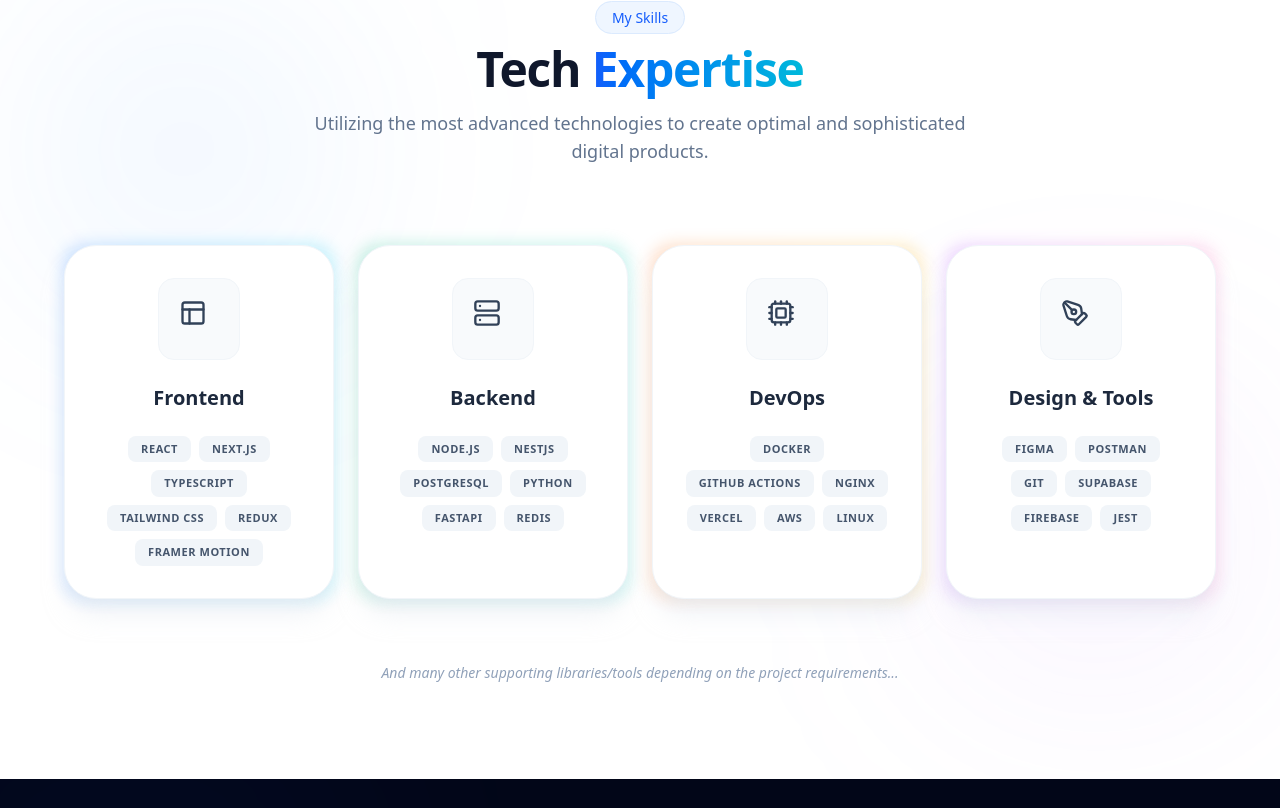
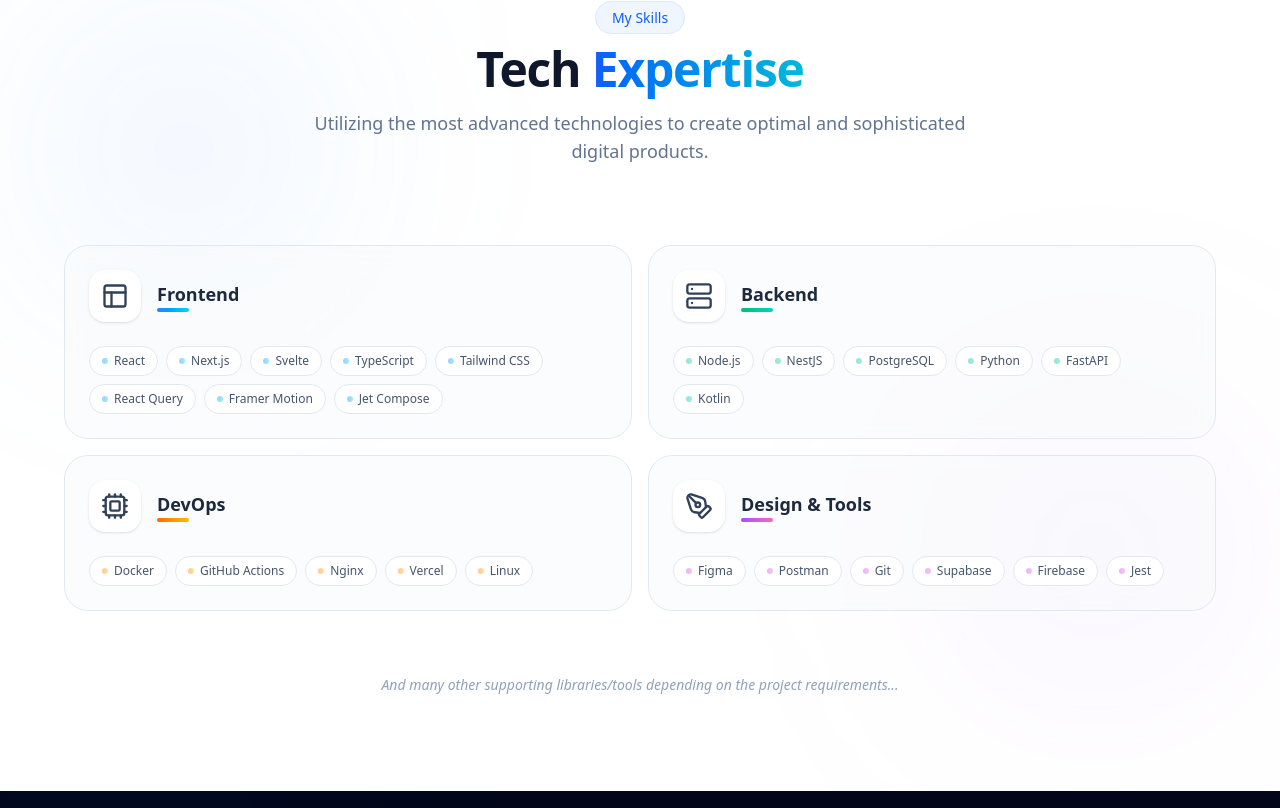
Before and after one commit to quyng24/portfolio, a Next.js app: page / in a window 1280 px wide. Shown: the part 2569-3377 px from the top of the page. Built offline with nearby package versions, Linux system fonts and the light colour scheme.

Commit message:
chore(interface): fix section teckstack, project

```diff
--- a/src/app/page.tsx
+++ b/src/app/page.tsx
@@ -25,7 +25,9 @@
         "NextJS",
         "TypeScript",
         "TailwindCSS",
-        "Redux",
+        "Python",
+        "Kotlin",
+        "Jet Compose",
         "Git",
       ],
     },
--- a/src/components/ProjectsSection.tsx
+++ b/src/components/ProjectsSection.tsx
@@ -3,54 +3,9 @@
 import { useEffect, useState } from "react";
 import CaseStudyModal from "./CaseStudyModal";
 import ProjectCard, { Project } from "./ProjectCard";
+import { projects } from "@/stores/data_mock";
 
 export const ProjectsSection = () => {
-  const projects = [
-    {
-      image: "/images/favicon.ico",
-      title: "Taekwondo Club Management System",
-      description:
-        "Facial recognition application for automated student attendance tracking and handling complex tuition fee logic.",
-      techStack: ["Python", "FastAPI", "PostgreSQL", "Next.Js"],
-      demoLink: "https://panda-taekwondo.vercel.app",
-      githubLink: "",
-      caseStudyContent: {
-        problem: "string",
-        solution: "",
-        features: ["1", "2"],
-        results: "",
-      },
-    },
-    {
-      image: "",
-      title: "Project Sumary",
-      description: "The website provides statistics for a few small products.",
-      techStack: ["NodeJS", "NestJS", "VueJs", "PostgreSQL"],
-      demoLink: "https://project-sumary.vercel.app",
-      githubLink: "",
-      caseStudyContent: {
-        problem: "string",
-        solution: "",
-        features: ["1", "2"],
-        results: "",
-      },
-    },
-    {
-      image: "",
-      title: "Mobile Fitness App",
-      description:
-        "Ứng dụng theo dõi sức khỏe và lịch trình tập luyện thời gian thực.",
-      techStack: ["React Native", "Firebase", "Supabase"],
-      demoLink: "#",
-      githubLink: "",
-      caseStudyContent: {
-        problem: "string",
-        solution: "",
-        features: ["1", "2"],
-        results: "",
-      },
-    },
-  ];
   const [selectedProject, setSelectedProject] = useState<Project | null>(null);
   const [isModalOpen, setIsModalOpen] = useState(false);
 
--- a/src/components/TechStack.tsx
+++ b/src/components/TechStack.tsx
@@ -1,46 +1,9 @@
 "use client";
 
+import { techStack } from "@/stores/data_mock";
 import { motion } from "framer-motion";
-import { Cpu, Layout, PenTool, Server } from "lucide-react";
 
 export default function TechStack() {
-  const techStack = [
-    {
-      category: "Frontend",
-      icon: <Layout size={28} />,
-      items: [
-        "React",
-        "Next.js",
-        "TypeScript",
-        "Tailwind CSS",
-        "Redux",
-        "Framer Motion",
-      ],
-      gradient: "from-blue-500 to-cyan-400",
-      iconColor: "text-blue-500",
-    },
-    {
-      category: "Backend",
-      icon: <Server size={28} />,
-      items: ["Node.js", "NestJS", "PostgreSQL", "Python", "FastAPI", "Redis"],
-      gradient: "from-emerald-500 to-teal-400",
-      iconColor: "text-emerald-500",
-    },
-    {
-      category: "DevOps",
-      icon: <Cpu size={28} />,
-      items: ["Docker", "GitHub Actions", "Nginx", "Vercel", "AWS", "Linux"],
-      gradient: "from-orange-500 to-amber-400",
-      iconColor: "text-orange-500",
-    },
-    {
-      category: "Design & Tools",
-      icon: <PenTool size={28} />,
-      items: ["Figma", "Postman", "Git", "Supabase", "Firebase", "Jest"],
-      gradient: "from-purple-500 to-pink-400",
-      iconColor: "text-purple-500",
-    },
-  ];
   return (
     <section
       id="techstack"
@@ -77,46 +40,60 @@
         </div>
 
         {/* Grid Container */}
-        <div className="grid grid-cols-1 sm:grid-cols-2 lg:grid-cols-4 gap-6">
+        <div className="grid grid-cols-1 md:grid-cols-6 gap-4">
           {techStack.map((stack, index) => (
             <motion.div
               key={index}
-              initial={{ opacity: 0, y: 30 }}
+              initial={{ opacity: 0, y: 20 }}
               whileInView={{ opacity: 1, y: 0 }}
               viewport={{ once: true }}
               transition={{ delay: index * 0.1 }}
-              whileHover={{ y: -10 }}
-              className="group relative"
+              className={`relative group ${
+                index === 0
+                  ? "md:col-span-3"
+                  : index === 1
+                    ? "md:col-span-3"
+                    : "md:col-span-2 lg:col-span-3"
+              }`}
             >
-              <div
-                className={`absolute -inset-0.5 bg-linear-to-r ${stack.gradient} rounded-3xl blur opacity-20 group-hover:opacity-70 transition duration-500`}
-              ></div>
-
-              <div className="relative h-full bg-white dark:bg-slate-900 p-8 rounded-4xl border border-slate-100 dark:border-slate-800 flex flex-col items-center shadow-xl shadow-slate-200/50 dark:shadow-none">
-                {/* Icon Container với hiệu ứng xoay nhẹ */}
-                <div className="mb-6 relative">
-                  <div className="absolute inset-0 bg-blue-500/20 blur-xl rounded-full scale-0 group-hover:scale-150 transition-transform duration-500"></div>
-                  <div className="relative p-5 bg-slate-50 dark:bg-slate-800/50 rounded-2xl `group-hover:rotate-10 transition-transform duration-300 border border-slate-100 dark:border-slate-700">
-                    <div className="w-10 h-10 text-slate-700 dark:text-slate-200 group-hover:text-blue-600 dark:group-hover:text-blue-400 transition-colors">
-                      {stack.icon}
-                    </div>
+              <div className="relative h-full bg-slate-50/50 dark:bg-slate-900/50 backdrop-blur-sm p-6 rounded-3xl border border-slate-200 dark:border-slate-800 hover:border-blue-500/30 transition-all duration-500">
+                {/* Header Card */}
+                <div className="flex items-center gap-4 mb-6">
+                  <div
+                    className={`p-3 rounded-2xl bg-white dark:bg-slate-800 shadow-sm text-slate-700 dark:text-slate-300 group-hover:scale-110 transition-transform duration-300`}
+                  >
+                    {stack.icon}
+                  </div>
+                  <div>
+                    <h4 className="text-lg font-bold text-slate-800 dark:text-white">
+                      {stack.category}
+                    </h4>
+                    <div
+                      className={`h-1 w-8 rounded-full bg-linear-to-r ${stack.gradient}`}
+                    />
                   </div>
                 </div>
 
-                {/* Title */}
-                <h4 className="text-xl font-bold mb-6 text-slate-800 dark:text-white group-hover:text-blue-600 dark:group-hover:text-blue-400 transition-colors">
-                  {stack.category}
-                </h4>
-
-                {/* Skills Badge Cloud */}
-                <div className="flex flex-wrap justify-center gap-2">
+                {/* Tags Cloud */}
+                <div className="flex flex-wrap gap-2">
                   {stack.items.map((item, i) => (
-                    <span
+                    <motion.span
                       key={i}
-                      className="text-[11px] uppercase tracking-wider font-bold py-1 px-3 bg-slate-100 dark:bg-slate-800/80 text-slate-600 dark:text-slate-400 rounded-lg border border-transparent group-hover:border-blue-500/20 transition-all"
+                      whileHover={{ scale: 1.05 }}
+                      className="group/tag relative flex items-center gap-1.5 py-1.5 px-3 rounded-full
+                                bg-white dark:bg-slate-800/80
+                                text-slate-600 dark:text-slate-400
+                                text-xs font-medium border border-slate-200 dark:border-slate-700/50
+                                hover:bg-blue-50 dark:hover:bg-blue-900/20
+                                hover:text-blue-600 dark:hover:text-blue-300
+                                hover:border-blue-200 dark:hover:border-blue-800
+                                transition-all duration-300 cursor-default"
                     >
+                      <span
+                        className={`w-1.5 h-1.5 rounded-full bg-linear-to-r ${stack.gradient} opacity-40 group-hover/tag:opacity-100`}
+                      />
                       {item}
-                    </span>
+                    </motion.span>
                   ))}
                 </div>
               </div>
--- /dev/null
+++ b/src/stores/data_mock.tsx
@@ -0,0 +1,88 @@
+import { Cpu, Layout, PenTool, Server } from "lucide-react";
+
+export const projects = [
+    {
+      image: "/images/favicon.ico",
+      title: "Taekwondo Club Management System",
+      description:
+        "Facial recognition application for automated student attendance tracking and handling complex tuition fee logic.",
+      techStack: ["Python", "FastAPI", "PostgreSQL", "Next.Js"],
+      demoLink: "https://panda-taekwondo.vercel.app",
+      githubLink: "",
+      caseStudyContent: {
+        problem: "string",
+        solution: "",
+        features: ["1", "2"],
+        results: "",
+      },
+    },
+    {
+      image: "/images/project-sumary.png",
+      title: "Project Sumary",
+      description: "The website provides statistics for a few small products.",
+      techStack: ["NodeJS", "NestJS", "VueJs", "PostgreSQL"],
+      demoLink: "https://project-sumary.vercel.app",
+      githubLink: "",
+      caseStudyContent: {
+        problem: "string",
+        solution: "",
+        features: ["1", "2"],
+        results: "",
+      },
+    },
+    {
+      image: "",
+      title: "Mobile Fitness App",
+      description:
+        "Ứng dụng theo dõi sức khỏe và lịch trình tập luyện thời gian thực.",
+      techStack: ["React Native", "Firebase", "Supabase"],
+      demoLink: "#",
+      githubLink: "",
+      caseStudyContent: {
+        problem: "string",
+        solution: "",
+        features: ["1", "2"],
+        results: "",
+      },
+    },
+  ];
+
+export const techStack = [
+    {
+      category: "Frontend",
+      icon: <Layout size={28} />,
+      items: [
+        "React",
+        "Next.js",
+        "Svelte",
+        "TypeScript",
+        "Tailwind CSS",
+        "React Query",
+        "Framer Motion",
+        "Jet Compose",
+      ],
+      gradient: "from-blue-500 to-cyan-400",
+      iconColor: "text-blue-500",
+    },
+    {
+      category: "Backend",
+      icon: <Server size={28} />,
+      items: ["Node.js", "NestJS", "PostgreSQL", "Python", "FastAPI", "Kotlin"],
+      gradient: "from-emerald-500 to-teal-400",
+      iconColor: "text-emerald-500",
+    },
+    {
+      category: "DevOps",
+      icon: <Cpu size={28} />,
+      items: ["Docker", "GitHub Actions", "Nginx", "Vercel", "Linux"],
+      gradient: "from-orange-500 to-amber-400",
+      iconColor: "text-orange-500",
+    },
+    {
+      category: "Design & Tools",
+      icon: <PenTool size={28} />,
+      items: ["Figma", "Postman", "Git", "Supabase", "Firebase", "Jest"],
+      gradient: "from-purple-500 to-pink-400",
+      iconColor: "text-purple-500",
+    },
+  ];
```
Also changed, not shown: public/images/img_the.jpg (deleted), public/images/project-sumary.png (added).
